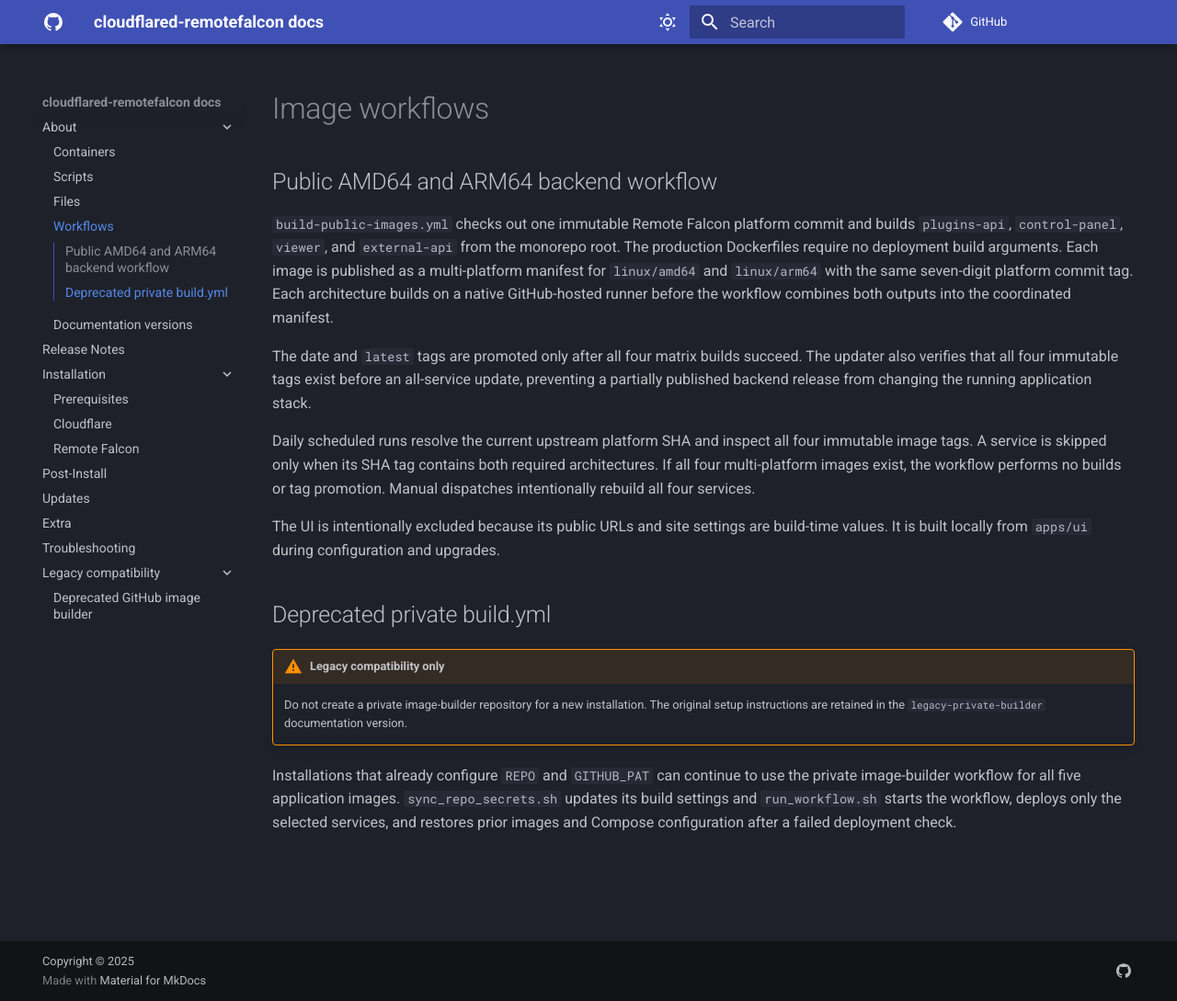
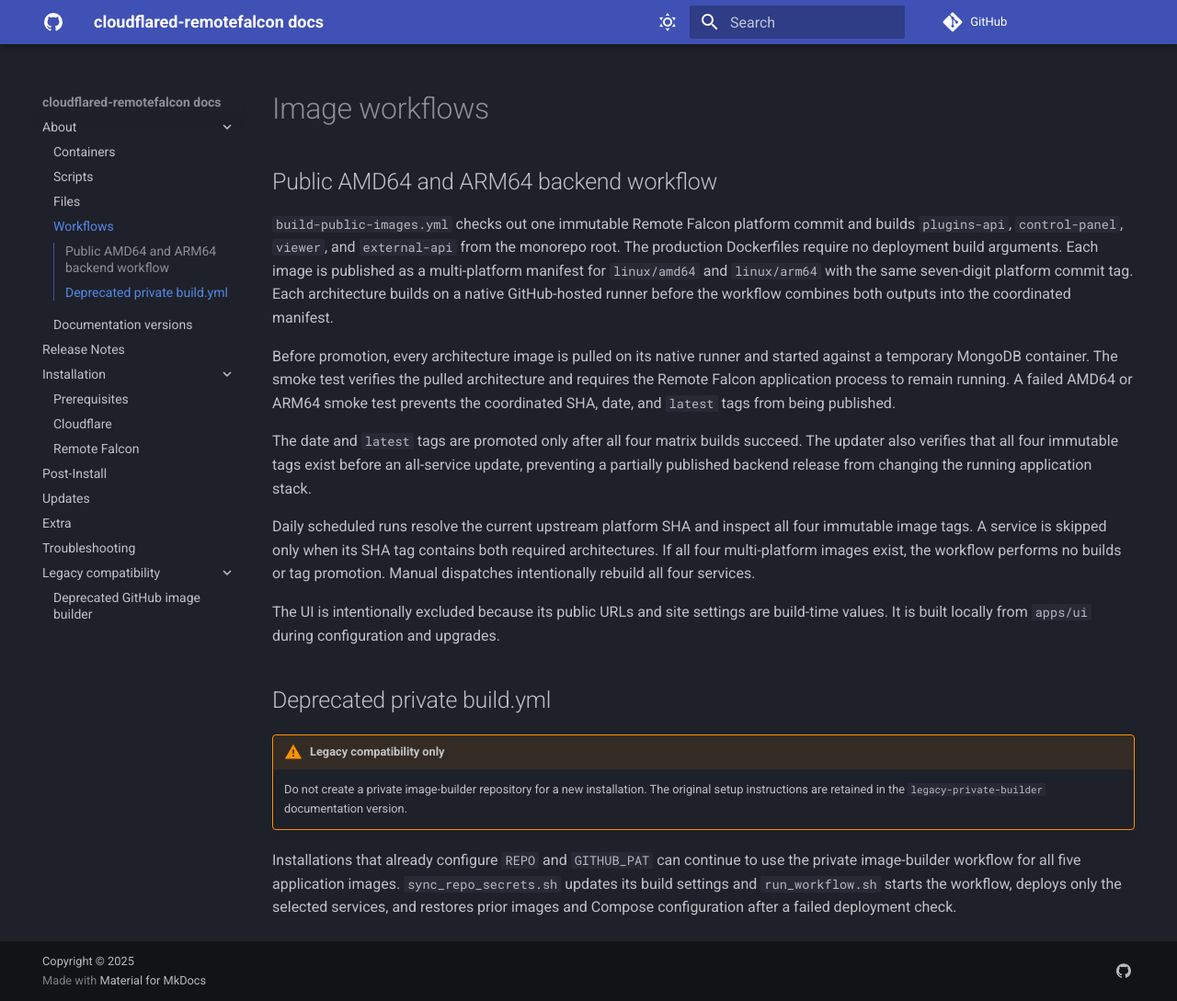
Before and after one commit to Ne0n09/cloudflared-remotefalcon, an MkDocs documentation site: the page built from docs/about/workflows.md, in a window 1280 px wide and 1089 px high. Shown: the whole window at 92% size. Built offline with MkDocs 1.6.1 and Material for MkDocs 9.7.7, drawn with Linux system fonts in a browser that asks for light colours; comment, search, counter and statistics services are not loaded; the version menu is left out.

Commit message:
Smoke test public images on native runners

```diff
--- a/docs/about/workflows.md
+++ b/docs/about/workflows.md
@@ -9,6 +9,12 @@ arguments. Each image is published as a multi-platform manifest for
 `linux/amd64` and `linux/arm64` with the same seven-digit platform commit tag.
 Each architecture builds on a native GitHub-hosted runner before the workflow
 combines both outputs into the coordinated manifest.
+
+Before promotion, every architecture image is pulled on its native runner and
+started against a temporary MongoDB container. The smoke test verifies the
+pulled architecture and requires the Remote Falcon application process to
+remain running. A failed AMD64 or ARM64 smoke test prevents the coordinated
+SHA, date, and `latest` tags from being published.
 
 The date and `latest` tags are promoted only after all four matrix builds
 succeed. The updater also verifies that all four immutable tags exist before an
```
Also changed, not shown: docs/release-notes.md (+4 -0 lines), 3 other files.
